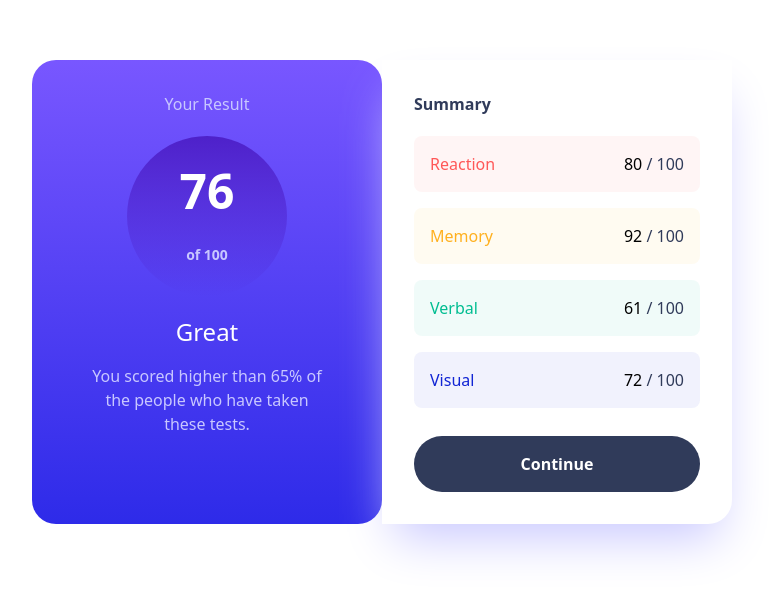
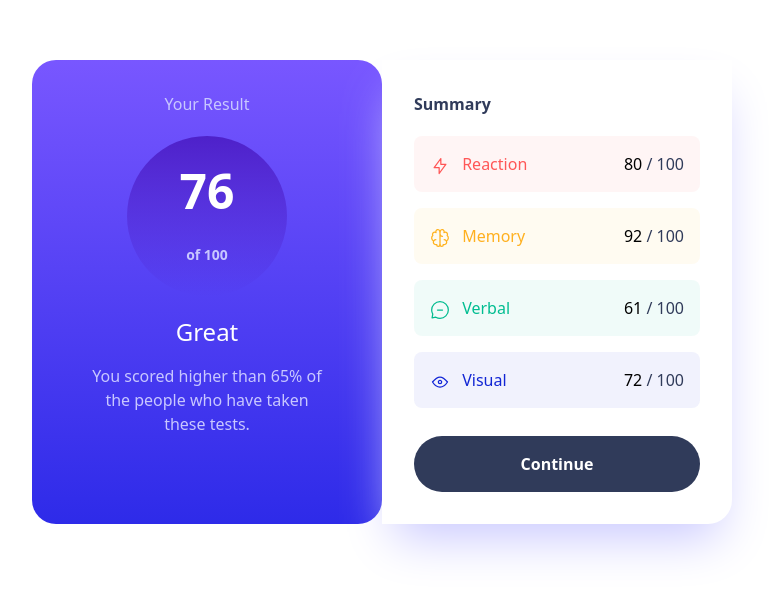
Before and after one commit to SanazBHMN/results-summary-component-main, a website: page index.html in a window 1280 px wide. Shown: the part 108-702 px from the top of the page, without its empty margins (258-1027 px from the left). Drawn offline with nearby package versions, Linux system fonts and the light colour scheme; files that its build step writes are made by us from their sources.

Commit message:
Add icons

```diff
--- a/index.html
+++ b/index.html
@@ -40,6 +40,11 @@
           class="flex justify-between items-center bg-red-transparent rounded-lg mb-4 p-4"
         >
           <div>
+            <img
+              src="/assets/images/icon-reaction.svg"
+              alt="icon"
+              class="inline mr-2"
+            />
             <span class="text-light-red">Reaction</span>
           </div>
           <div>
@@ -51,6 +56,11 @@
           class="flex justify-between items-center bg-orange-transparent mb-4 p-4 rounded-lg"
         >
           <div>
+            <img
+              src="/assets/images/icon-memory.svg"
+              alt="icon"
+              class="inline mr-2"
+            />
             <span class="text-orangey-yellow">Memory</span>
           </div>
           <div>
@@ -62,6 +72,11 @@
           class="flex justify-between items-center bg-green-transparent mb-4 p-4 rounded-lg"
         >
           <div>
+            <img
+              src="/assets/images/icon-verbal.svg"
+              alt="icon"
+              class="inline mr-2"
+            />
             <span class="text-green-teal">Verbal</span>
           </div>
           <div>
@@ -73,6 +88,11 @@
           class="flex justify-between items-center bg-blue-transparent mb-4 p-4 rounded-lg"
         >
           <div>
+            <img
+              src="/assets/images/icon-visual.svg"
+              alt="icon"
+              class="inline mr-2"
+            />
             <span class="text-cobalt-blue">Visual</span>
           </div>
           <div>
```
